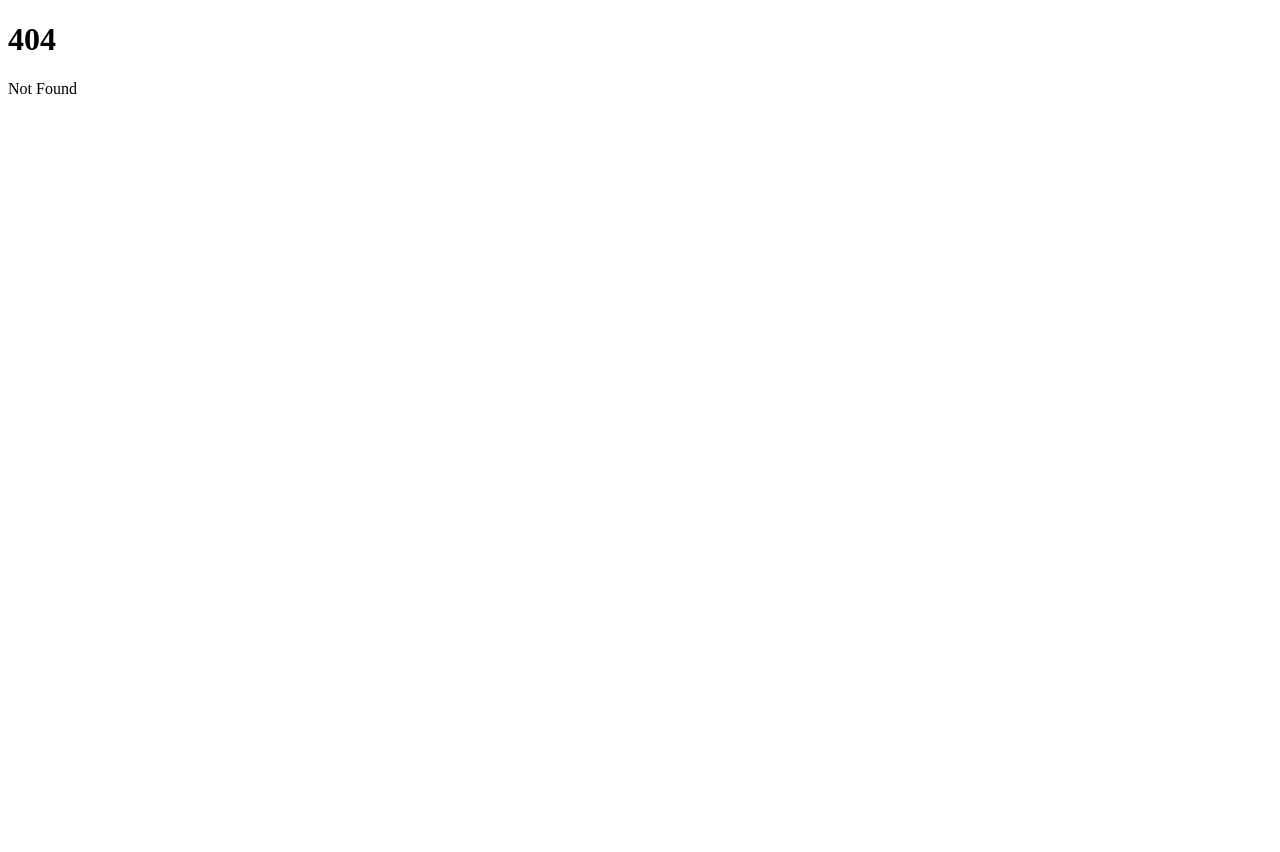
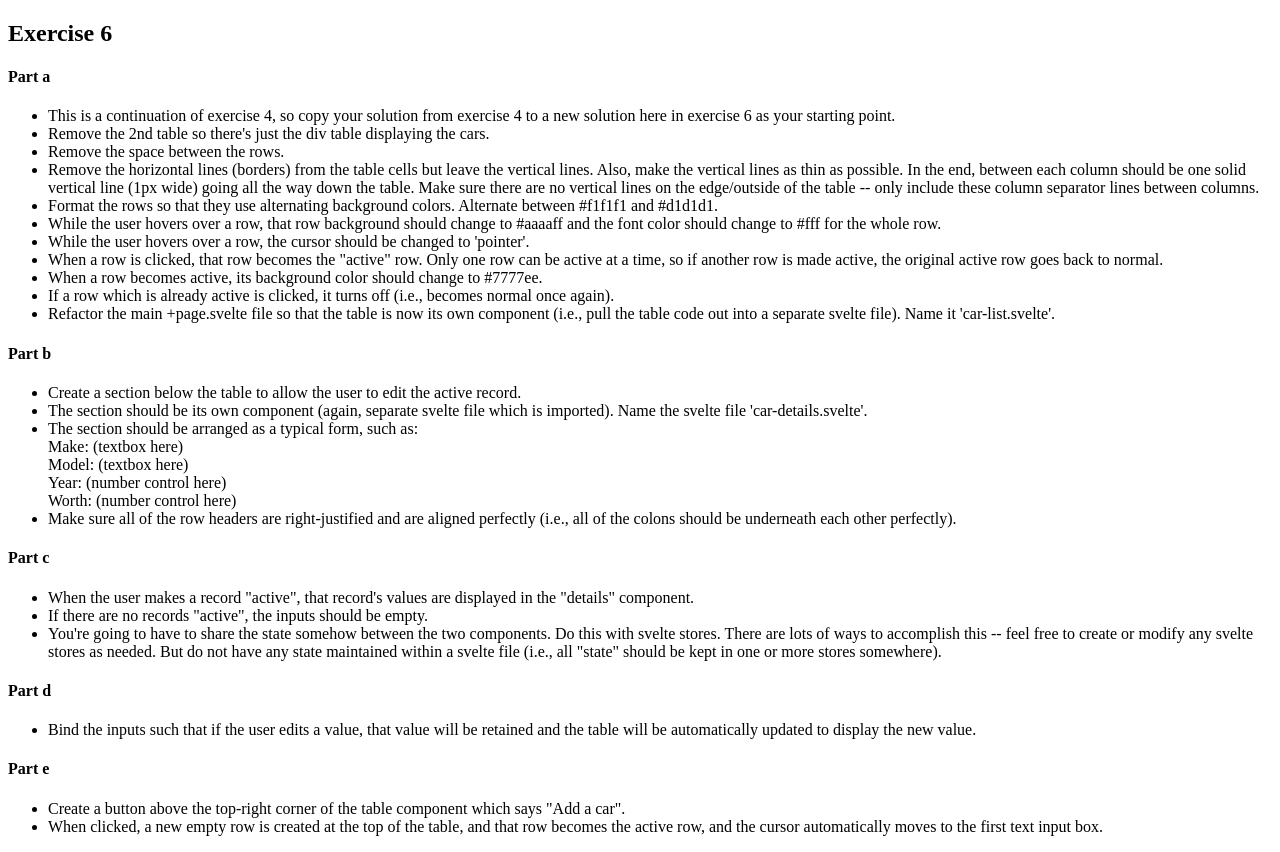
Before and after one commit to Elaz33/car-project, a SvelteKit app: page /exercises/6/instructions in a window 1280 px wide. Before the commit this address had no page. Before the commit the page ends 800 px from the top, so only its background shows below. Built offline with nearby package versions, Linux system fonts and the light colour scheme; a web font is replaced by a local one.

Commit message:
set up exercise 6

```diff
--- /dev/null
+++ b/src/routes/exercises/6/instructions/+page.svelte
@@ -0,0 +1,56 @@
+<script lang="ts">
+
+
+
+</script>
+<!------------------------------------------------------------>
+
+<h2>Exercise 6</h2>
+<h4>Part a</h4>
+<ul>
+  <li>This is a continuation of exercise 4, so copy your solution from exercise 4 to a new solution here in exercise 6 as your starting point.</li>
+  <li>Remove the 2nd table so there's just the div table displaying the cars.</li>
+  <li>Remove the space between the rows.</li>
+  <li>Remove the horizontal lines (borders) from the table cells but leave the vertical lines.  Also, make the vertical lines as thin as possible.  In the end, between each column should be one solid vertical line (1px wide) going all the way down the table.  Make sure there are no vertical lines on the edge/outside of the table -- only include these column separator lines between columns.</li>
+  <li>Format the rows so that they use alternating background colors.  Alternate between #f1f1f1 and #d1d1d1.</li>
+  <li>While the user hovers over a row, that row background should change to #aaaaff and the font color should change to #fff for the whole row.</li>
+  <li>While the user hovers over a row, the cursor should be changed to 'pointer'.</li>
+  <li>When a row is clicked, that row becomes the "active" row.  Only one row can be active at a time, so if another row is made active, the original active row goes back to normal.</li>
+  <li>When a row becomes active, its background color should change to #7777ee.</li>
+  <li>If a row which is already active is clicked, it turns off (i.e., becomes normal once again).</li>
+  <li>Refactor the main +page.svelte file so that the table is now its own component (i.e., pull the table code out into a separate svelte file).  Name it 'car-list.svelte'.</li>
+</ul>
+
+<h4>Part b</h4>
+<ul>
+  <li>Create a section below the table to allow the user to edit the active record.</li>
+  <li>The section should be its own component (again, separate svelte file which is imported).  Name the svelte file 'car-details.svelte'.</li>
+  <li>The section should be arranged as a typical form, such as:<br>
+    Make: (textbox here)<br>
+    Model: (textbox here)<br>
+    Year: (number control here)<br>
+    Worth: (number control here)
+  </li>
+  <li>Make sure all of the row headers are right-justified and are aligned perfectly (i.e., all of the colons should be underneath each other perfectly).</li>
+</ul>
+
+<h4>Part c</h4>
+<ul>
+  <li>When the user makes a record "active", that record's values are displayed in the "details" component.</li>
+  <li>If there are no records "active", the inputs should be empty.</li>
+  <li>You're going to have to share the state somehow between the two components.  Do this with svelte stores.  There are lots of ways to accomplish this -- feel free to create or modify any svelte stores as needed.  But do not have any state maintained within a svelte file (i.e., all "state" should be kept in one or more stores somewhere).</li>
+</ul>
+
+<h4>Part d</h4>
+<ul>
+  <li>Bind the inputs such that if the user edits a value, that value will be retained and the table will be automatically updated to display the new value.</li>
+</ul>
+
+<h4>Part e</h4>
+<ul>
+  <li>Create a button above the top-right corner of the table component which says "Add a car".</li>
+  <li>When clicked, a new empty row is created at the top of the table, and that row becomes the active row, and the cursor automatically moves to the first text input box.</li>
+</ul>
+
+<!------------------------------------------------------------>
+<!--<style lang="scss"></style>-->
```
